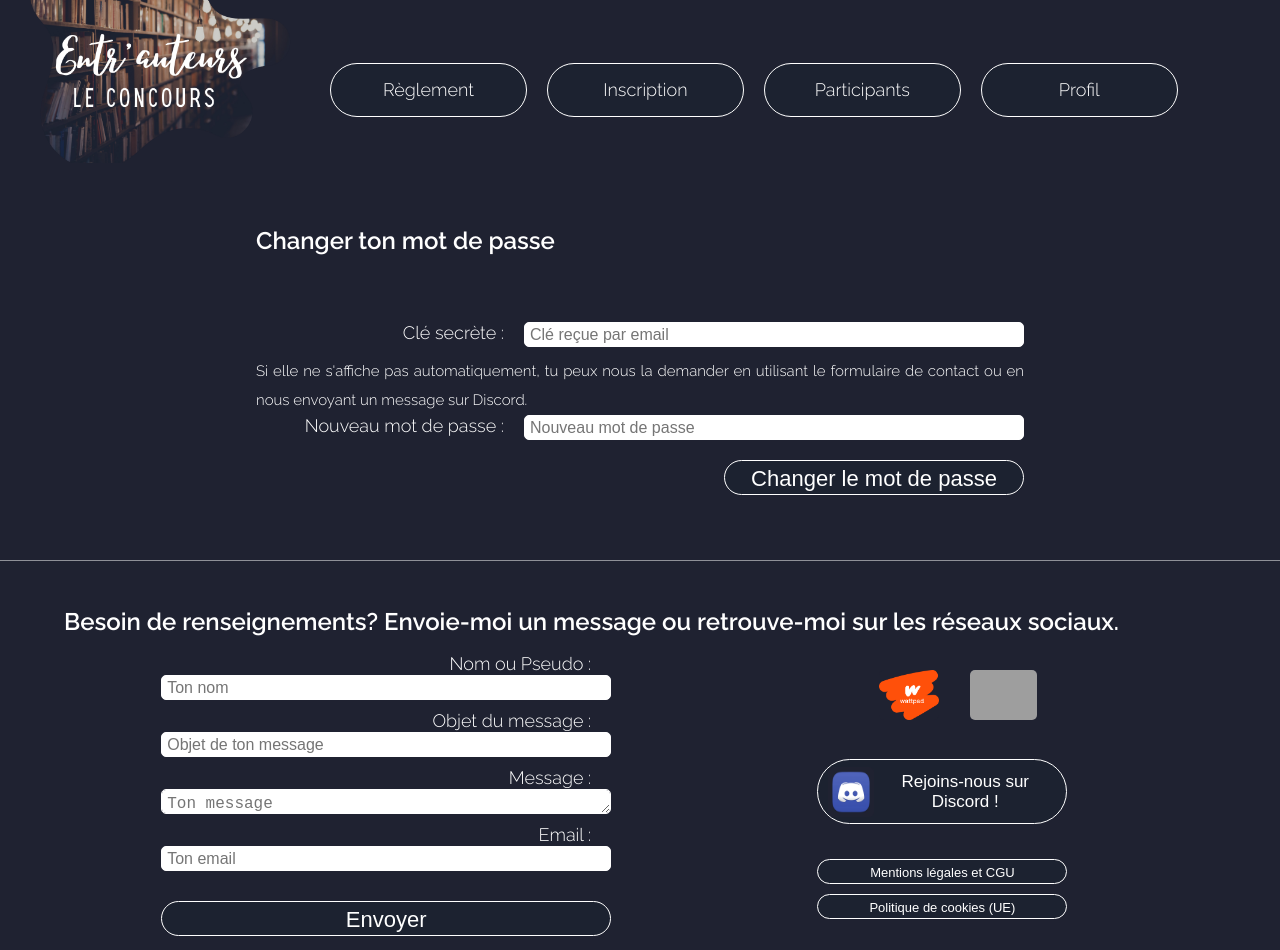
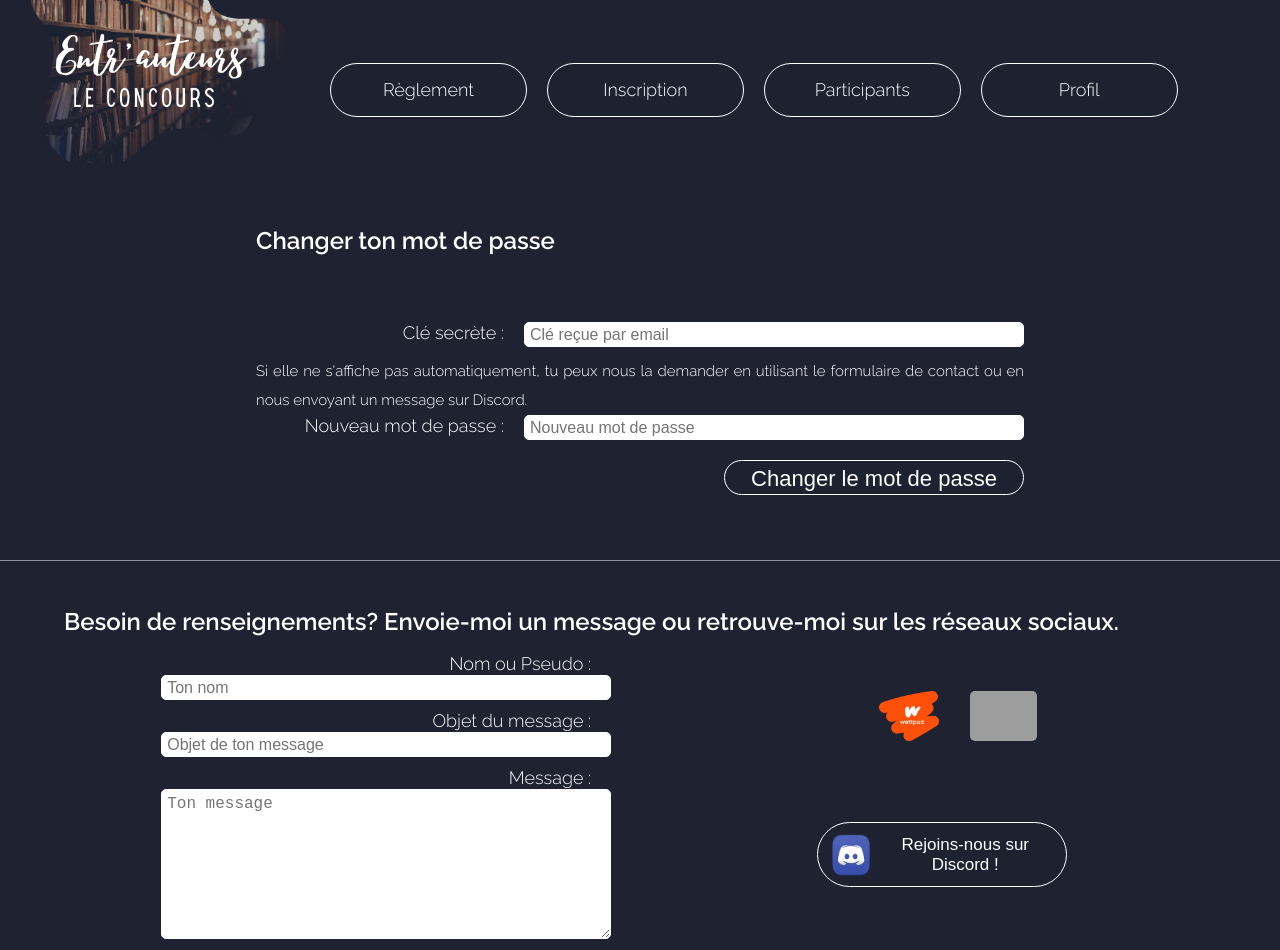
Before and after one commit to scb0yer/Entr-Auteurs-FRONT, a React (Vite) app: page /author/password in a window 1280 px wide. Shown: the top 950 px of the page. Built offline with nearby package versions, Linux system fonts and the light colour scheme; grey boxes are pictures that could not be loaded.

Commit message:
textarea resized

```diff
--- a/src/assets/CSS/footer.css
+++ b/src/assets/CSS/footer.css
@@ -38,6 +38,9 @@
 .contact input,
 .contact textarea {
   width: 450px;
+}
+.contact textarea {
+  height: 150px;
 }
 
 .message {
```
